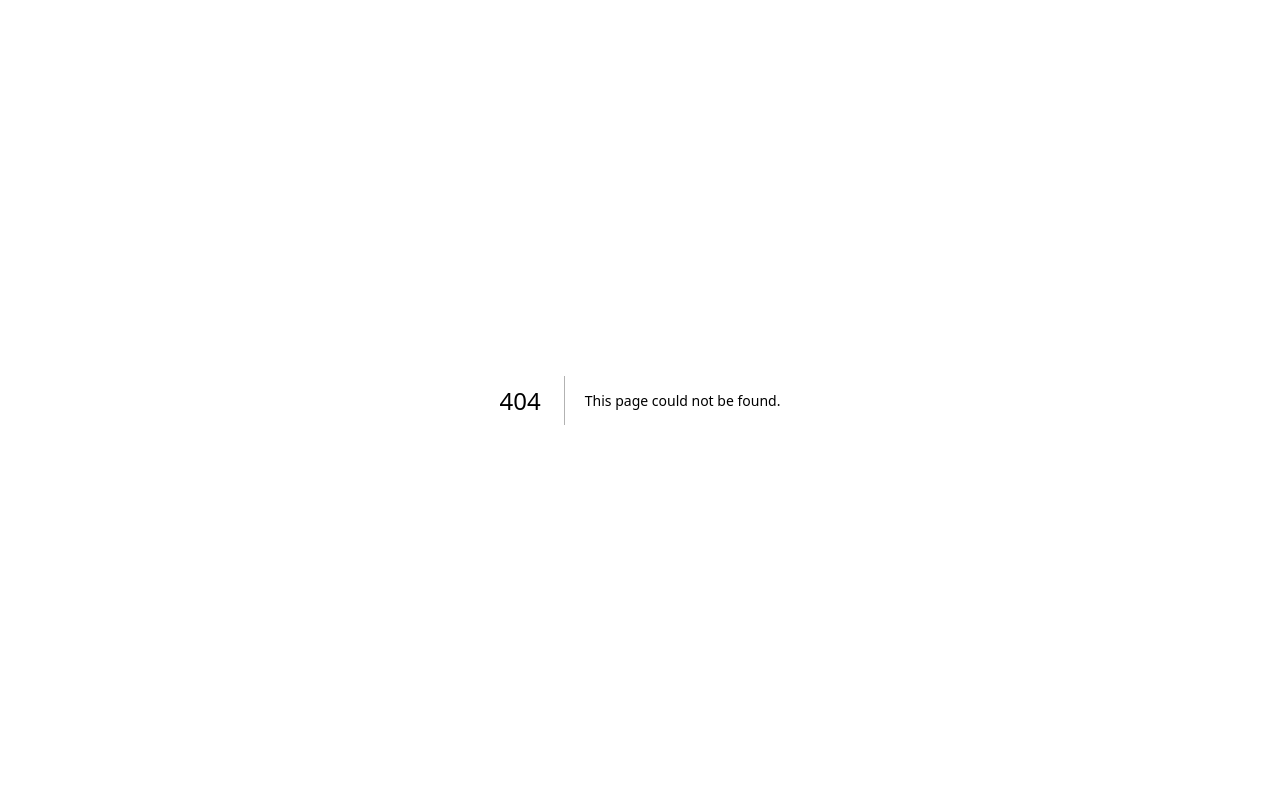
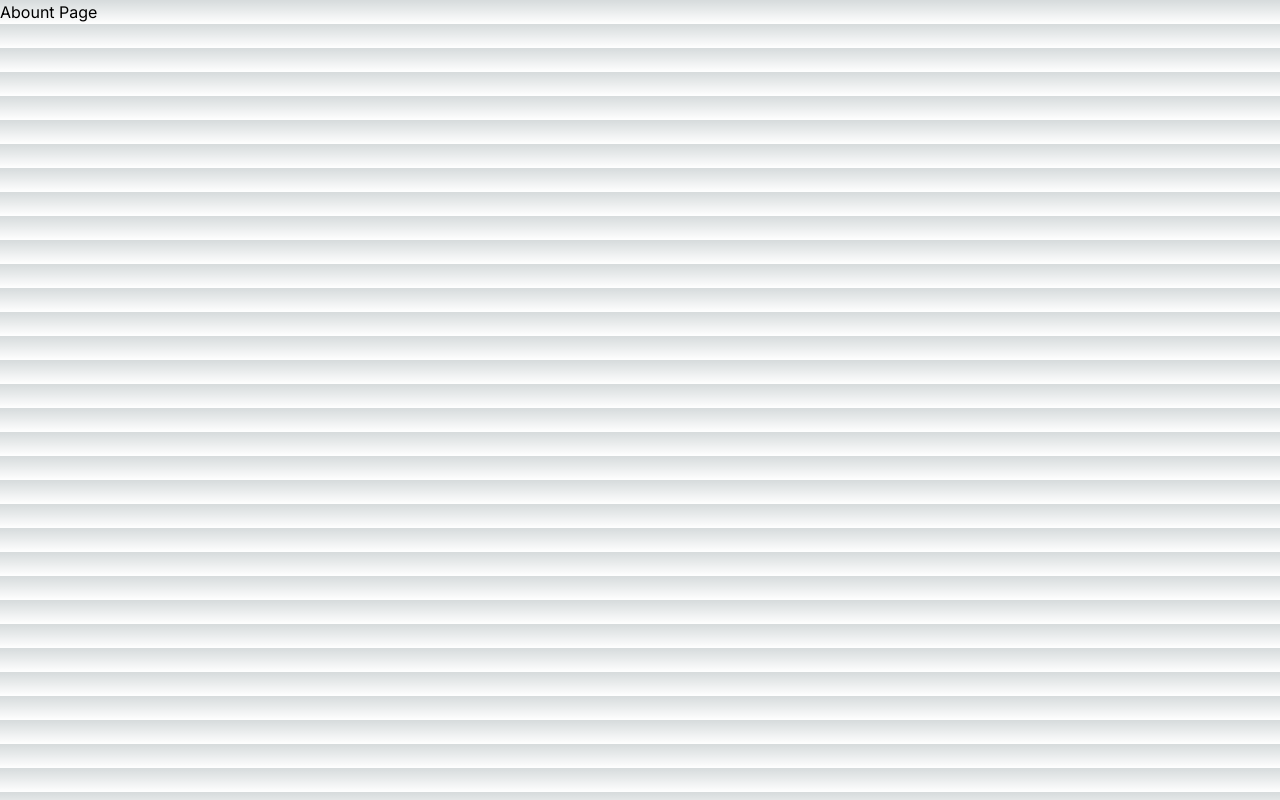
Before and after one commit to dieuvt19/landing-page, a Next.js app: page /about in a window 1280 px wide. Before the commit this address had no page. Built offline with nearby package versions, Linux system fonts and the light colour scheme.

Commit message:
Defining Routes

```diff
--- /dev/null
+++ b/app/about/page.tsx
@@ -0,0 +1,7 @@
+import React from 'react';
+
+export interface AboutPageProps {}
+
+export default function AbountPage(props: AboutPageProps) {
+  return <div>Abount Page</div>;
+}
--- /dev/null
+++ b/app/posts/create/page.tsx
@@ -0,0 +1,7 @@
+import * as React from 'react';
+
+export interface CreatePostPageProps {}
+
+export default function CreatePostPage(props: CreatePostPageProps) {
+  return <div>create post</div>;
+}
--- /dev/null
+++ b/app/posts/page.tsx
@@ -0,0 +1,7 @@
+import * as React from 'react';
+
+export interface PostsPageProps {}
+
+export default function PostsPage(props: PostsPageProps) {
+  return <div>Post page</div>;
+}
```
